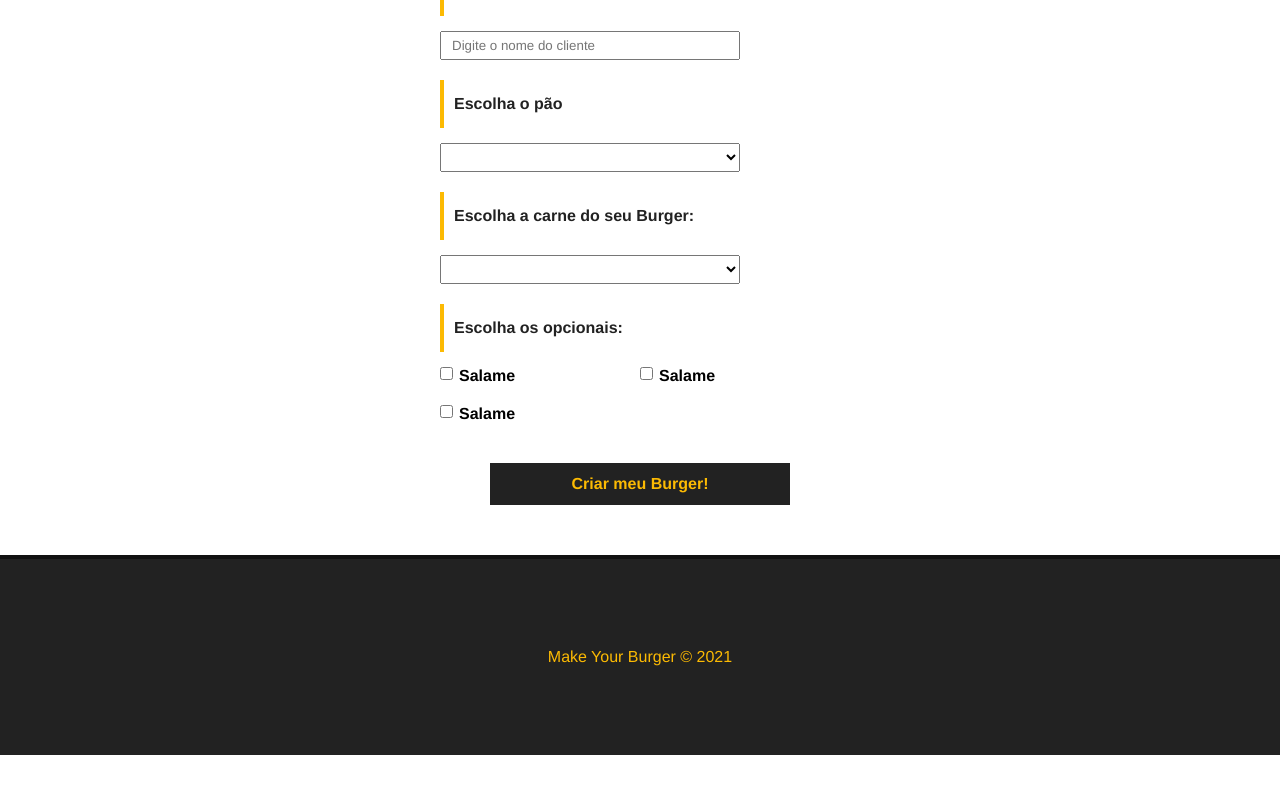
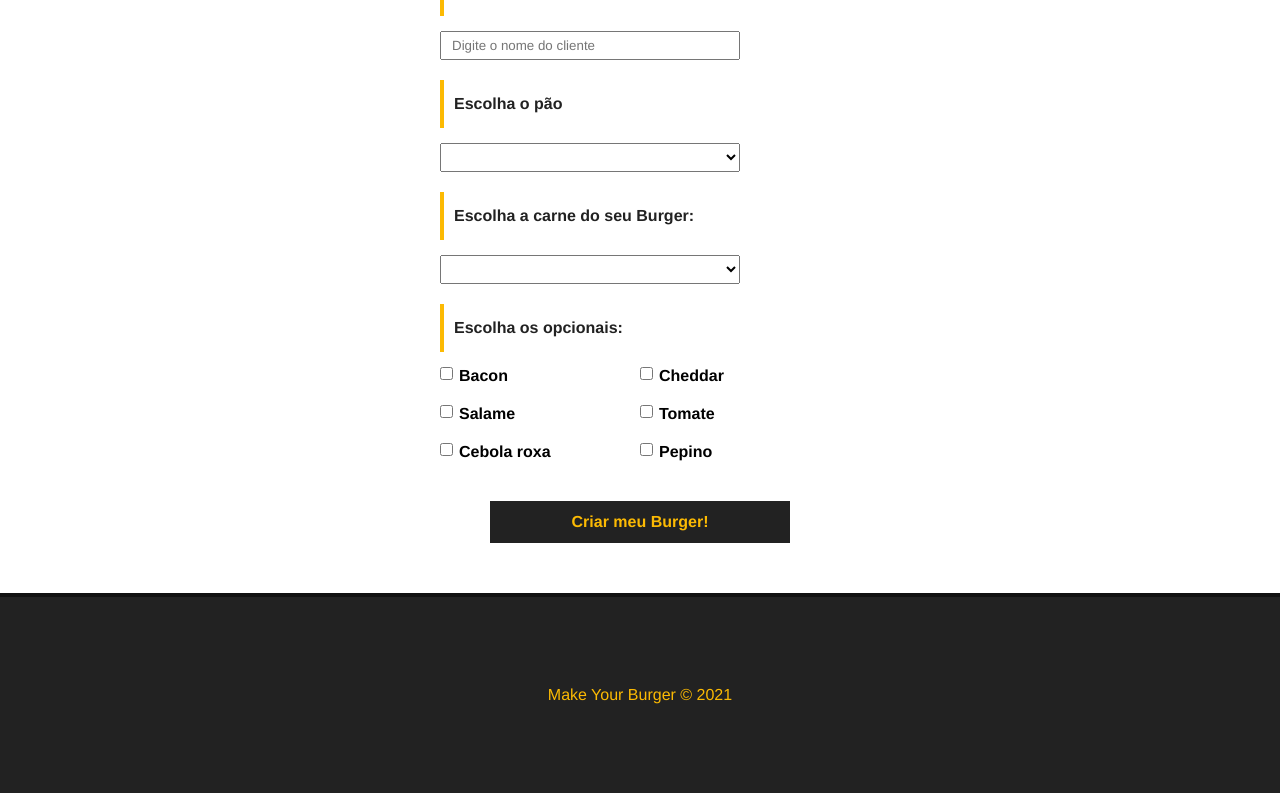
Before and after one commit to MardonioMelo/make_your_burger, a Vue app: page / in a window 1280 px wide. Shown: the part 756-1549 px from the top of the page. Before the commit the page ends 1511 px from the top, so only its background shows below. Built offline with nearby package versions, Linux system fonts and the light colour scheme; data requests are answered from the project's data file.

Commit message:
Resgatando dados do banco de dados

```diff
--- a/db/db.json
+++ b/db/db.json
@@ -16,6 +16,10 @@
         {
           "id": 4,
           "tipo": "Integral"
+        }        ,
+        {
+          "id": 4,
+          "tipo": "Pão Frances"
         }
       ],
       "carnes": [
--- a/src/components/BurgerForm.vue
+++ b/src/components/BurgerForm.vue
@@ -17,44 +17,27 @@
           <label for="pao">Escolha o pão</label>
           <select name="pao" id="pao" v-model="pao">
             <option value="">Selecione o seu pão</option>
-            <option value="integral">Integral</option>
+            <option v-for="pao in paes" :key="pao.id" :value="pao.tipo">
+              {{ pao.tipo }}
+            </option>
           </select>
         </div>
         <div class="input-container">
           <label for="carne">Escolha a carne do seu Burger:</label>
           <select name="cane" id="carne" v-model="carne">
             <option value="">Selecione o tipo de carne</option>
-            <option value="maminha">Maminha</option>
+            <option v-for="carne in carnes" :key="carne.id" :value="carne.tipo">
+              {{ carne.tipo }}
+            </option>
           </select>
         </div>
         <div id="opcionais-container" class="input-container">
-          <label id="opcionais-title" for="opcionais">Escolha os opcionais:</label>
-          <div class="checkbox-container">
-            <input
-              type="checkbox"
-              name="opcionais"
-              v-model="opcionais"
-              value="salame"
-            />
-            <span>Salame</span>
-          </div>
-           <div class="checkbox-container">
-            <input
-              type="checkbox"
-              name="opcionais"
-              v-model="opcionais"
-              value="salame"
-            />
-            <span>Salame</span>
-          </div>
-           <div class="checkbox-container">
-            <input
-              type="checkbox"
-              name="opcionais"
-              v-model="opcionais"
-              value="salame"
-            />
-            <span>Salame</span>
+          <label id="opcionais-title" for="opcionais">
+            Escolha os opcionais:
+          </label>
+          <div class="checkbox-container" v-for="opcional in opcionaisdata" :key="opcional.id">
+            <input v-model="opcioanis" type="checkbox" name="opcionais" :value="opcional.tipo"/>
+            <span>{{ opcional.tipo }}</span>
           </div>
         </div>
         <div class="input-container">
@@ -68,6 +51,32 @@
 <script>
 export default {
   name: "BurgerForm",
+  data() {
+    return {
+      paes: null,
+      carnes: null,
+      opcionaisdata: null,
+      nome: null,
+      pao: null,
+      carne: null,
+      opcioanis: [],
+      status: "Solicitado",
+      msg: null,
+    };
+  },
+  methods: {
+    async getIngredientes() {
+      const req = await fetch("http://localhost:3000/ingredientes");
+      const data = await req.json();
+
+      this.paes = data.paes;
+      this.carnes = data.carnes;
+      this.opcionaisdata = data.opcionais;
+    },
+  },
+  mounted() {
+    this.getIngredientes();
+  },
 };
 </script>
 
@@ -94,10 +103,10 @@
 input,
 select {
   padding: 5px 10px;
-    width:300px
+  width: 300px;
 }
 
-#opcionais-container{
+#opcionais-container {
   flex-direction: row;
   flex-wrap: wrap;
 }
@@ -106,36 +115,37 @@
   width: 100%;
 }
 
-.checkbox-container{
+.checkbox-container {
   display: flex;
   align-items: flex-start;
-    width:50%;
+  width: 50%;
   margin-bottom: 20px;
 }
 
-.checkbox-container span, .checkbox-container input {
+.checkbox-container span,
+.checkbox-container input {
   width: auto;
 }
 
-.checkbox-container span{
+.checkbox-container span {
   margin-left: 6px;
   font-weight: bold;
 }
 
 .submit-btn {
   background-color: #222;
-    color: #FCBA03;
+  color: #fcba03;
   font-weight: bold;
   border: 2px solid #222;
   padding: 10px;
   font-size: 16px;
   margin: 0 auto;
   cursor: pointer;
-    transition: .5s;
+  transition: 0.5s;
 }
 
-.submit-btn:hover{
+.submit-btn:hover {
   background-color: transparent;
-    color:#222;
+  color: #222;
 }
 </style>
```
Lines whose indentation alone changed are shown as unchanged.
